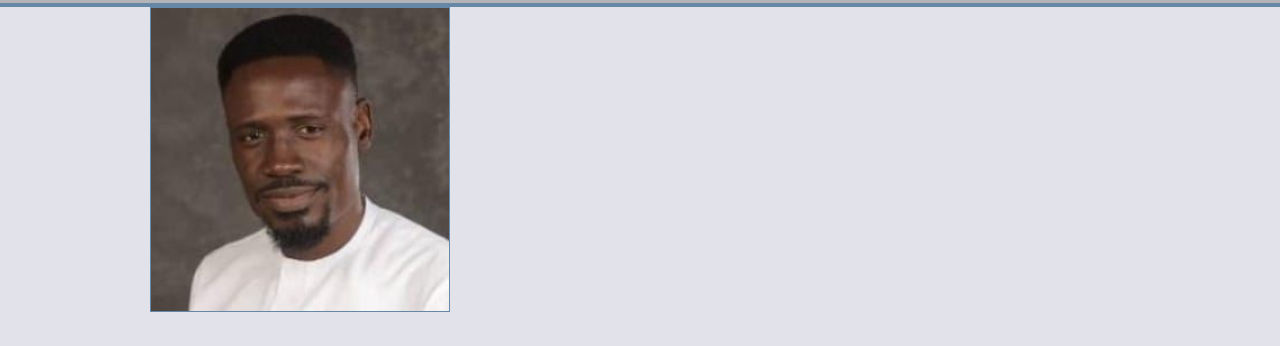
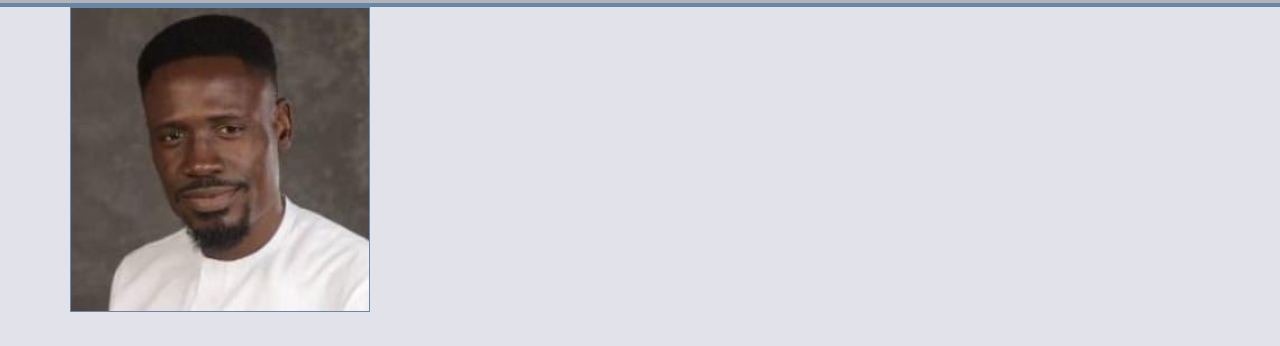
Before and after one commit to ollyvent/Bootstrap-Portfolio, a plain HTML site: page index.html in a window 1280 px wide. Shown: the part 71-417 px from the top of the page. Drawn offline with nearby package versions, Linux system fonts and the light colour scheme.

```diff
--- a/assets/style.css
+++ b/assets/style.css
@@ -49,7 +49,7 @@ img{
     display: flex;
     flex-direction: column;
     justify-self: start;
-    margin-left: 150px;
+    /* margin-left: 150px; */
     padding-left: 0;
 }
 
--- a/index.html
+++ b/index.html
@@ -37,9 +37,13 @@
 
         <!-- hero section -->
     <div class="container">
+        <div class="row">
+            <div class="col">
         <img src="./assets/images/passport.jpg" alt="my picture" width="300px">
         <h1 class="display-5 fw-normal mt-5 mb-0">Aboje<span class="oloche"> OLOCHE</span> Emmanuel</h1>
         <p class="lead fw-normal mt-0">Front-End Web Developer & UI/UX Designer</p>
+        </div>
+        </div>
     </div>
     </section>
 
```
Also changed, not shown: _C__Users_Asus_Desktop_ubsbc_Bootstrap-Portfolio_index.html.png (added), assets/images/_C__Users_Asus_Desktop_ubsbc_Bootstrap-Portfolio_index.html.png (added), 1 other file.
